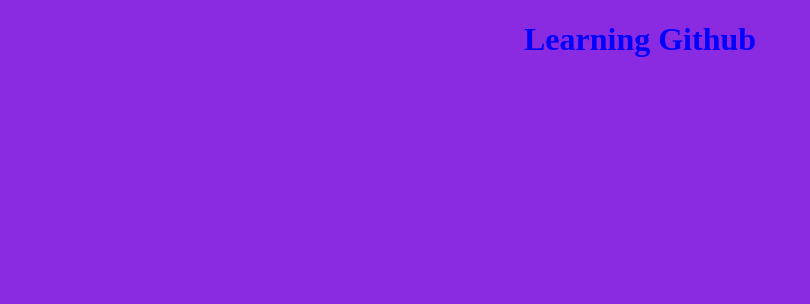
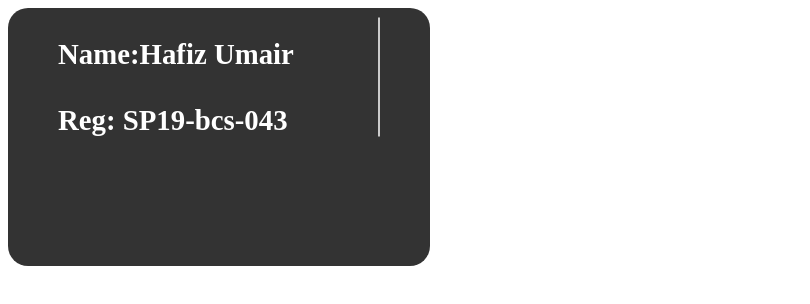
Before and after one commit to HammadO-O/sp19-bcs-030, a plain HTML site: page index.html in a window 1280 px wide. Shown: the whole page, without its empty margins (0-810 px from the left). Drawn offline with Linux system fonts and the light colour scheme.

Commit message:
Add files via upload

```diff
--- a/index.html
+++ b/index.html
@@ -1,13 +1,55 @@
-<!DOCTYPE html>
-<html lang="en">
+<html>
 <head>
-    <meta charset="UTF-8">
-    <meta http-equiv="X-UA-Compatible" content="IE=edge">
-    <meta name="viewport" content="width=device-width, initial-scale=1.0">
-    <title>Learning Git</title>
-    <link rel="stylesheet" href="style.css">
+<style>
+div
+{
+
+ width:max-content;
+height:max-content;
+padding:50px;
+border-radius:20px;
+background-color:rgba(0,0,0,0.8)
+}
+h1
+{
+color:white;
+}
+h2
+{
+color:white;
+}
+
+
+.line-1{
+    position: relative;
+    top: 50%;
+    width: 20rem;
+    border-right: 2px solid rgba(255,255,255,.75);
+    font-size: 180%;
+    white-space: nowrap;
+    overflow: hidden;
+    transform: translateY(-50%);
+	padding-top:20px;
+}
+
+/* Animation */
+.anim-typewriter{
+  animation: typewriter 3s steps(44) 1s 1 normal both,
+             blinkTextCursor 500ms steps(44) infinite normal;
+}
+@keyframes typewriter{
+  from{width: 0;}
+  to{width: 20rem;}
+}
+@keyframes blinkTextCursor{
+  from{border-right-color: rgba(255,255,255,.75);}
+  to{border-right-color: transparent;}
+}
+</style>
 </head>
 <body>
-    <h1> Learning Github</h1>
+<div>
+<h1 class="line-1 anim-typewriter">Name:Hafiz Umair <br><br> Reg: SP19-bcs-043  </h1>
+</div>
 </body>
 </html>
```
